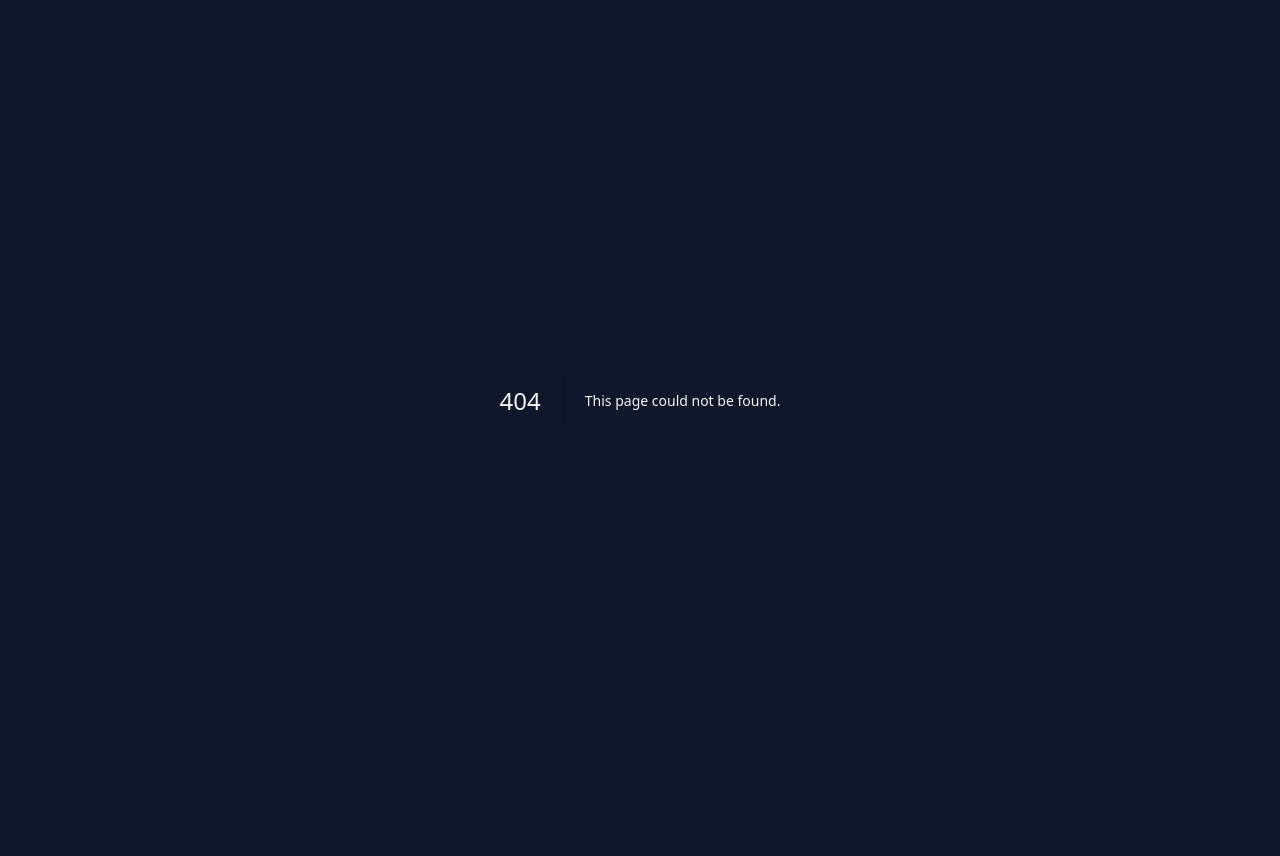
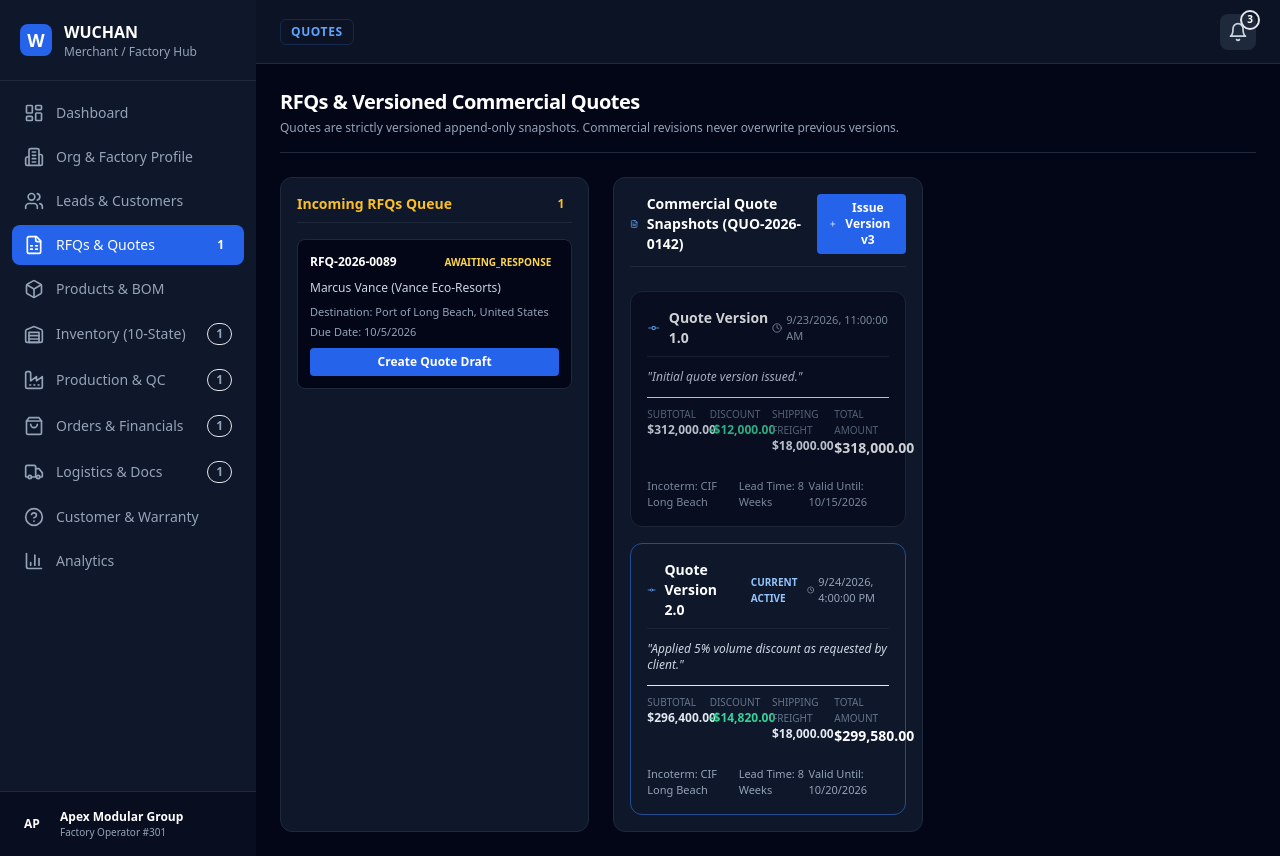
Before and after one commit to wandemcphill/WUCHAN, a Next.js app in the folder apps/web/: page /merchant/quotes in a window 1280 px wide. Before the commit this address had no page. Before the commit the page ends 800 px from the top, so only its background shows below. Built offline with nearby package versions, Linux system fonts and the light colour scheme.

Commit message:
feat(merchant): complete operational workspace routes

```diff
--- /dev/null
+++ b/apps/web/src/app/(merchant)/merchant/quotes/page.tsx
@@ -0,0 +1,9 @@
+'use client';
+
+import { useMerchant } from '@/features/merchant/context/MerchantContext';
+import { RFQQuoteView } from '@/features/merchant/views/RFQQuoteView';
+
+export default function QuotesPage() {
+  const { adapter } = useMerchant();
+  return <RFQQuoteView adapter={adapter} />;
+}
```
